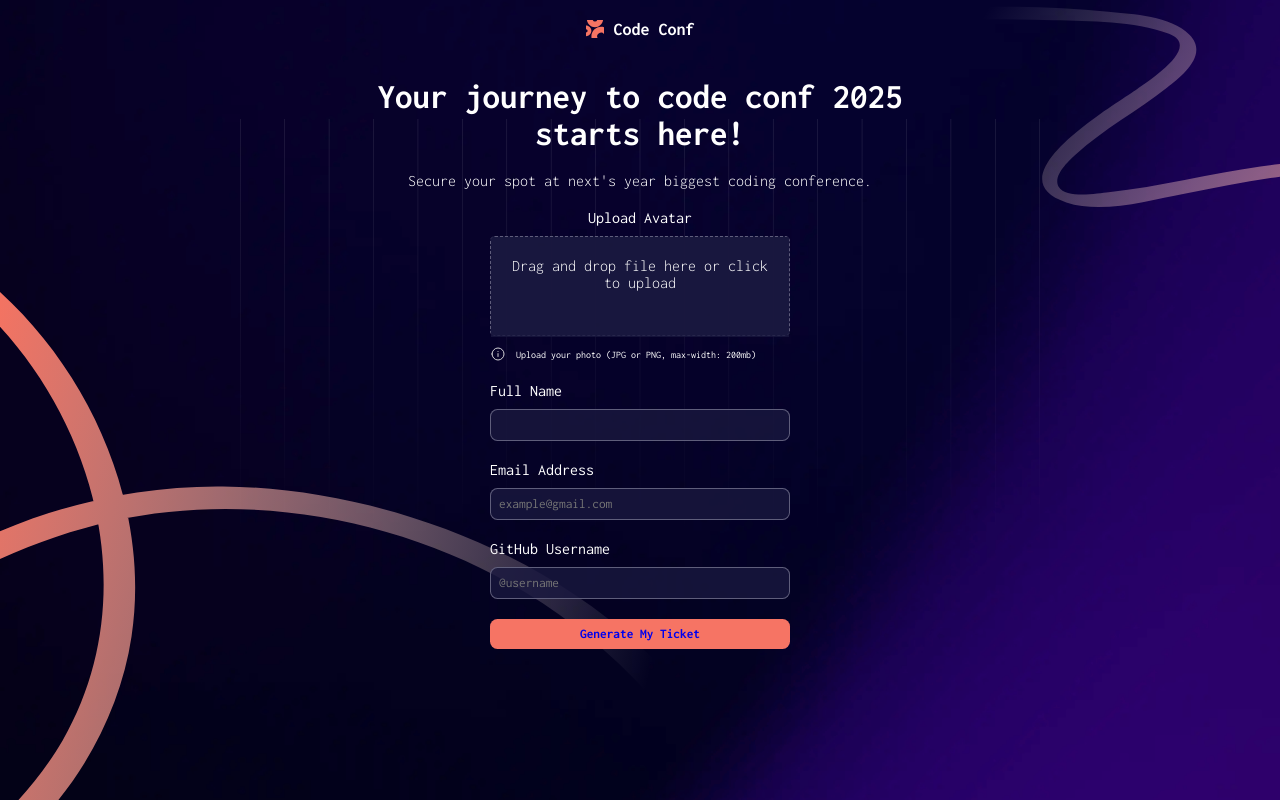
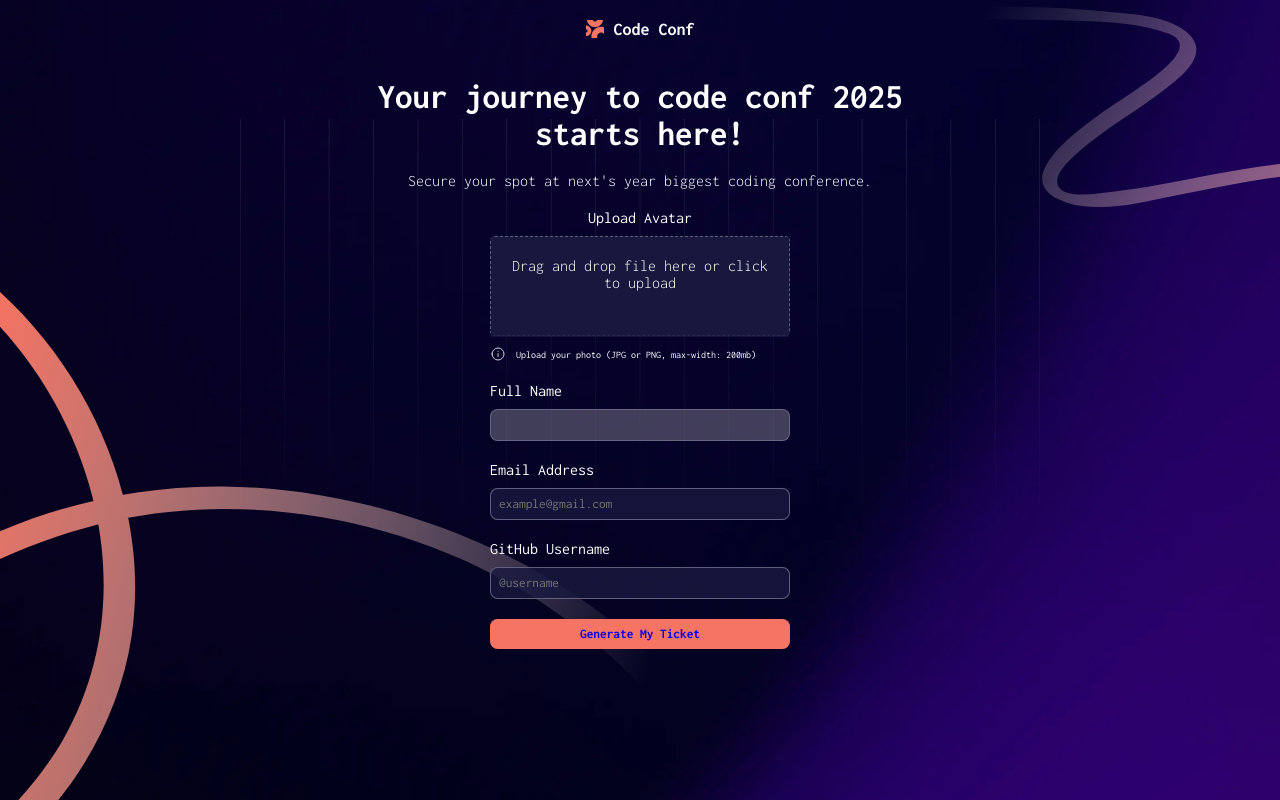
Before and after one commit to Olayinka-2/confenrence-ticket-generator, a React (Vite) app: page / in a window 1280 px wide. In both pictures the pointer is over the input "Full Name". Built offline with nearby package versions, Linux system fonts and the light colour scheme.

Commit message:
Add hovers to the inputs

```diff
--- a/src/App.css
+++ b/src/App.css
@@ -55,6 +55,10 @@ main {
    border: 1px solid #f7f3f2;
 }
 
+.input input:hover {
+   background-color: rgba(247, 243, 242, .25);;
+}
+
 .input:first-of-type {
    align-items: center;
 }
```
